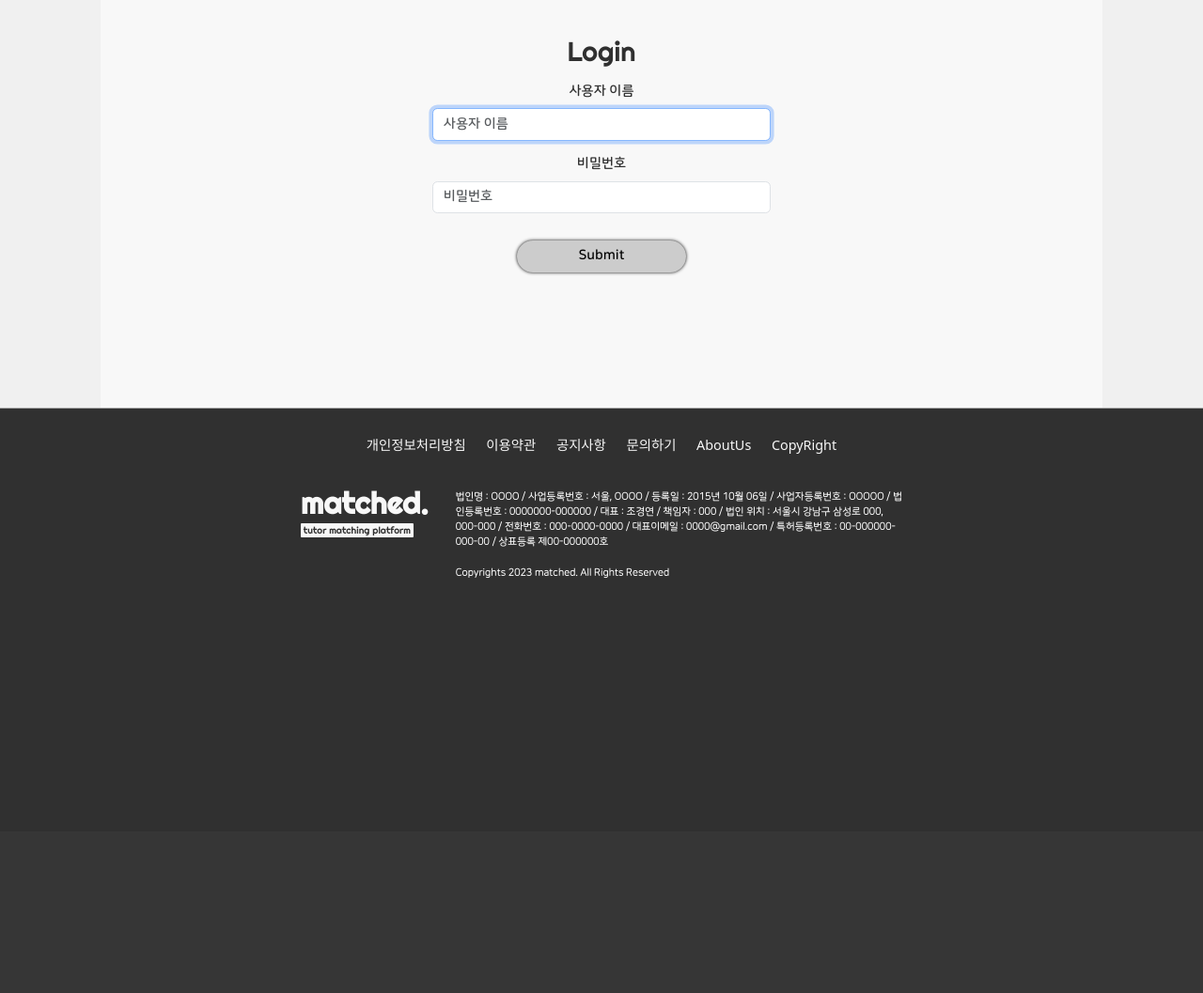
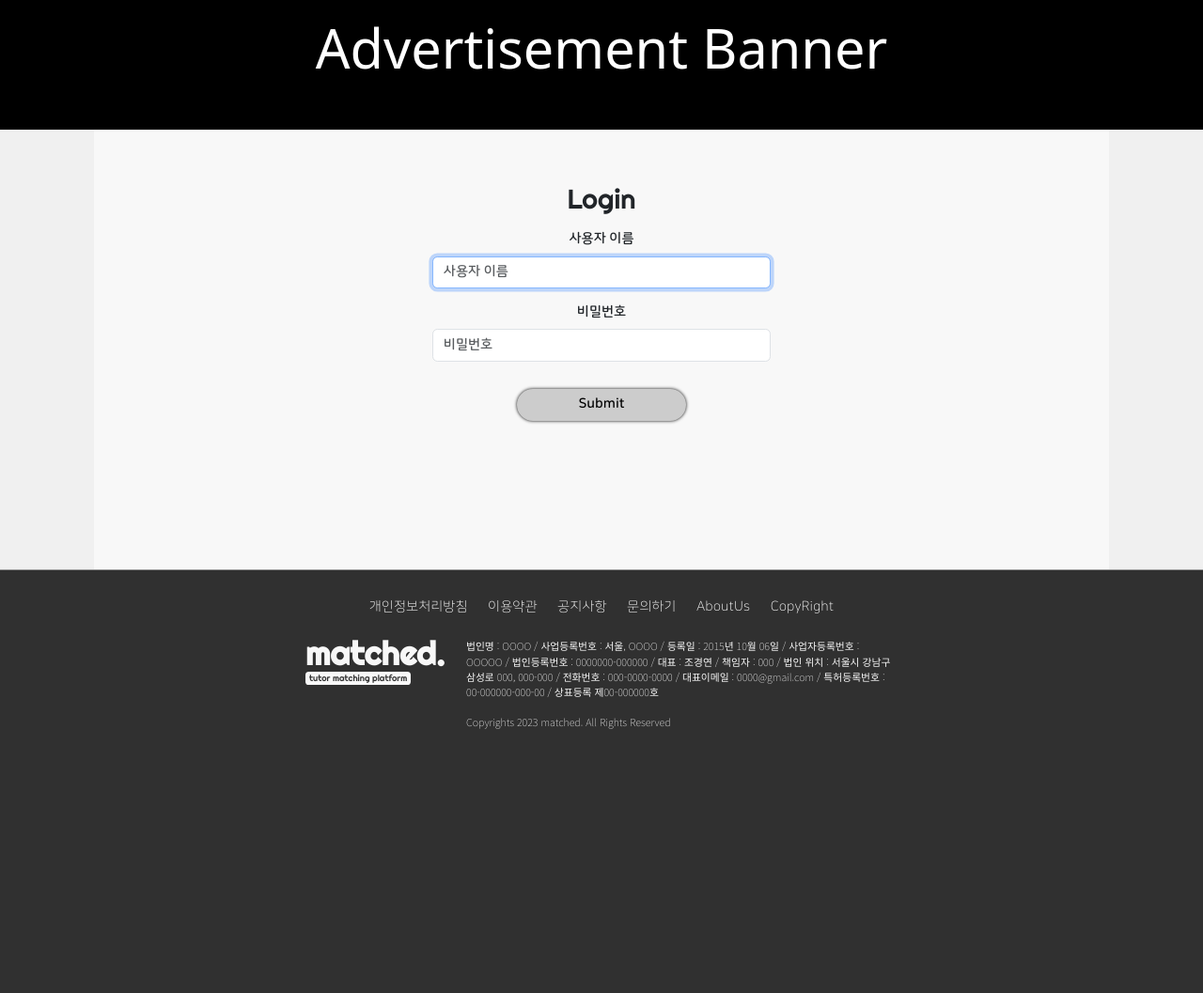
Before and after one commit to peeeeeterrrrr/Basicframe, a Django app: page /accounts/login/ in a window 1280 px wide. Shown: the part 136-1193 px from the top of the page at 94% size. Before the commit the page ends 751 px from the top, so only its background shows below. Run offline with Django 3.2, Linux system fonts and the light colour scheme; some libraries are stand-ins or nearby versions.

Commit message:
headerfooter mediaqueryfixed

```diff
--- a/advertisementapp/templates/advertisementapp/advertisementbanner.html
+++ b/advertisementapp/templates/advertisementapp/advertisementbanner.html
@@ -1,2 +1,28 @@
-<div style=" height:100%; background-color: black;">
+<style>
+    .advertisebannerbar{
+        color:white;
+        font-size: 4rem;
+        height:12rem;
+        background-color: black;
+        display:flex;
+        justify-content:center;
+        align-items:center;
+    }
+
+
+    @media (max-width: 1000px) {
+        .advertisebannerbar{
+            font-size: 2rem;
+            font-weight:900;
+            background-color:var(--middle_bg_color);
+            color:black;
+        }
+    }
+
+
+
+
+</style>
+<div class="advertisebannerbar ">
+    Advertisement Banner
 </div>
--- a/static/css/base.css
+++ b/static/css/base.css
@@ -1,43 +1,3 @@
-/*structure grid*/
-
-.Footergirdcontainer{
-    display: grid;
-    grid-template-columns: 8fr 7fr 30fr 7fr 8fr;
-    grid-template-rows: 2rem 4rem auto;
-    height:100vh;
-    max-height:500px;
-}
-
-.Contentgirdcontainer{
-    display: grid;
-    grid-template-columns: 5fr 5fr 40fr 5fr 5fr;
-    grid-template-rows:auto 6rem;
-    margin:0;
-    min-height: 63vh
-}
-
-.Headergirdcontainer{
-    display: grid;
-    grid-template-columns: 10fr 12fr 28fr 10fr;
-    grid-template-rows: 1rem 3rem 3rem 1rem;
-}
-
-.Contentbackground{
-    grid-column: 2/5;
-    grid-row: 1/3;
-}
-
-.Contentcontainer{
-    grid-column: 3/4;
-    grid-row: 1/3;
-}
-
-.advertisementcontainer{
-}
-
-
-
-
 /* font */
 .LogoFont{
     font-family: 'Righteous', cursive;
@@ -55,58 +15,42 @@
     font-family: 'NanumSquareRoundOTFEB';
 }
 
-.FooterFont{
+.FooterNavFont{
     font-family: 'NanumSquareRoundOTFL';
+}
+.FooterThinFont{
+    font-family: 'Noto Sans KR', sans-serif;
 }
 
 /* 다크모드 관리 */
 
 
-.black_background{
-    color: #F8F8F8;
-    background-color: #303030;
-}
-.black_background a {
-  text-decoration: none;
-  color: #F8F8F8;
-  transition: color 0.2s;
+
+
+
+/* 기본 테그들 관리 */
+
+label{
+    cursor: pointer;
 }
 
-.white_background{
-    color:#303030;
-    background-color: #F8F8F8;
-}
-.white_background a {
-  text-decoration: none;
-  color: #303030;
-  transition: color 0.2s;
+label:hover {
+  color: var(--hover_text_color);
 }
 
-.gray_background{
-    color: #303030;
-    background-color:#F0F0F0;
-}
-.gray_background a {
+a {
   text-decoration: none;
-  color: #303030;
   transition: color 0.2s;
+  color: var(--dark_text_color);
 }
 
-/* base containers */
-
-
 a:hover {
-  color: #FFC0CB;
+  color: var(--hover_text_color);
   text-decoration: none;
 }
 
-li {
-    list-style: none;
-}
-
-
 hr {
-  height : 1px;
+  height : 2px;
   background-color : black;
   border : 0;
   opacity:0.4;
@@ -117,10 +61,107 @@
 html {
   zoom: 90%;
   font-size: 16px;
+  color:var(--dark_text_color);
 }
 
-/* 미디어 쿼리로 픽셀에 따른 크기 조절 */
-@media screen and (max-width:1000px) {
+/* 기본 프레임 그리드 */
+.Contentgirdcontainer{
+    display: grid;
+    grid-template-columns: auto 100px 1000px 100px auto;
+    grid-template-rows:auto 6rem;
+    margin:0;
+    min-height: 65vh;
+    background-color: var(--middle_bg_color);
+}
+
+.Contentbackground{
+    grid-column: 2/5;
+    grid-row: 1/3;
+    background-color: var(--bright_bg_color);
+}
+
+.Contentcontainer{
+    grid-column: 3/4;
+    grid-row: 1/3;
+    background-color: transparent;
+}
+
+header {
+    display: grid;
+    grid-template-columns: auto 300px 700px auto;
+    grid-template-rows: 1.8rem 2.2rem 2rem 1rem;
+    position: fixed;
+    top: 0;
+    left: 0;
+    right: 0;
+    background-color: rgba(248,248,248,0.95);
+}
+
+body {
+  padding-top:7rem;
+}
+
+footer {
+    display: grid;
+    grid-template-columns: auto 150px 700px 150px auto;
+    grid-template-rows: 2rem 3rem auto;
+    height:100vh;
+    max-height:500px;
+    background-color: var(--dark_bg_color);
+    color: var(--bright_text_color);
+}
+
+footer a{
+    color: var(--bright_text_color);
+}
+
+
+/* 웹 화면 관리*/
+@media (max-width: 1000px) {
+
+    /* 기본 프레임 그리드 변경 */
+    .Contentgirdcontainer{
+        display: grid;
+        grid-template-columns: auto 1fr 6fr 1fr auto;
+        grid-template-rows:auto 6rem;
+        margin:0;
+        min-height: 65vh
+    }
+
+    .Contentbackground{
+        grid-column: 2/5;
+        grid-row: 1/3;
+    }
+
+    .Contentcontainer{
+        grid-column: 3/4;
+        grid-row: 1/3;
+    }
+
+    header {
+        display: grid;
+        grid-template-columns: 1fr 6fr 1fr;
+        grid-template-rows: 5rem 0.7rem;
+        background-color: rgba(20,20,20,0.85);
+        position: fixed;
+        top: 0;
+        left: 0;
+        right: 0;
+    }
+
+    body {
+      padding-top:6.5rem;
+    }
+
+    footer {
+        display: grid;
+        grid-template-columns: 2fr 3fr 3fr 2fr;
+        grid-template-rows: 3rem 5rem auto;
+        height:100vh;
+        max-height:400px;
+    }
+
+    /* 앱화면 디폴트 세팅 */
     html {
         font-size: 12px;
     }
--- a/static/css/frame/footer.css
+++ b/static/css/frame/footer.css
@@ -15,33 +15,62 @@
     flex-direction: row
     align-items: flex-start;
 }
-.FooterLogoItem{
+.FooterLogoItem_Web{
+    zoom: 0.8;
     margin-right:2rem;
     position: relative;
-    bottom:10px;
+    bottom:25px;
 }
-
-.FooterLogo{
-    font-size: 2.2rem;
-    font-weight:900;
-}
-
-.FooterSubLogo{
-    display: inline-block;
-    padding: 0;
-    border-radius: 1px;
-    font-size: 0.7rem;
-    position: relative;
-    bottom:7px;
+.FooterLogoItem_App{
+    display:none;
 }
 .FooterLogoDetail{
     font-size: 0.75rem;
-    color: white;
-    font-weight:900;
 }
 
-.limenu {
-    color: white;
-    display: block;
+.FooterNavAStyle{
     margin-left:1.5rem
 }
+
+
+@media (max-width: 1000px) {
+    .Footernavmenu{
+        grid-column: 2/3;
+        grid-row: 3/4;
+        display: flex;
+        justify-content: flex-start;
+        flex-direction: column;
+        align-items: flex-start;
+    }
+
+    .FooterBanner{
+        grid-column: 3/4;
+        grid-row: 3/4;
+        display: flex;
+        justify-content: flex-start;
+        flex-direction: column;
+        align-items: center;
+    }
+    .FooterLogoItem_Web{
+        display:none;
+    }
+    .FooterLogoItem_App{
+        grid-column: 2/4;
+        grid-row: 2/3;
+        display: flex;
+        justify-content: center;
+        flex-direction: row;
+        align-items: flex-start;
+        zoom:0.8;
+        position: relative;
+        bottom:25px;
+    }
+    .FooterLogoDetail{
+        font-size: 0.7rem;
+    }
+    .FooterNavAStyle{
+        margin-left:0;
+        margin-bottom:1rem;
+    }
+
+}
--- a/static/css/frame/header.css
+++ b/static/css/frame/header.css
@@ -1,98 +1,68 @@
-.HeaderLogoItem{
+/* header 요소 아이템 배치*/
+.HeaderLogoItem_Web{
     grid-column: 2/3;
-    grid-row: 2/4;
+    grid-row: 1/4;
     display: flex;
     justify-content: center;
     flex-direction: column;
 }
-.HeaderLogo{
-    text-shadow: 0.5px 0.5px 0.5px gray;
-    font-size: 3.5rem;
-    font-weight:900;
-}
-.HeaderSubLogo{
-    display: inline-block;
-    padding: 0px 2px;
-    border-radius: 5px;
-    font-size: 1rem;
-    position: relative;
-    bottom:9px;
+
+.HeaderLogoItem_App{
+    display:none;
 }
 
-.Headeraccountbanner{
+.HeaderAccountItem {
+  grid-column: 3/4;
+  grid-row: 2/3;
+  display: flex;
+  flex-direction: row-reverse;
+  justify-content: flex-start;
+  align-items: flex-start;
+}
+
+
+/* 주의 : label을 사용할때는 grid칸이 절대 겹치면 안됨*/
+.HeadernavmenuItem{
     grid-column: 3/4;
-    grid-row: 2/3;
+    grid-row: 3/4;
+    font-size: 1.1rem;
     display: flex;
     flex-direction: row-reverse;
     align-items: flex-end;
+    position: relative;
+    top:6px;
 }
 
-.HeaderIconNavStyle{
-    color:#424242;
-    font-size: 1.5rem;
-    margin-left: 1rem;
+.headerhr{
+    grid-column: 1/5;
+    grid-row: 4/5;
+    display: flex;
+    flex-direction: column-reverse;
+    justify-content: flex-start;
 }
 
-.HeaderIconSnsStyle{
-    margin-left: 1rem;
+/* 아이콘 관리*/
+.iconstyle{
+    color:var(--dark_text_color);
+    font-size: 1.8rem;
+    text-shadow: 0 0 2px #404040;
+
 }
 
-.Headernavmenu{
-    grid-column: 3/4;
-    grid-row: 3/4;
-    font-size: 1.1rem;
-    font-weight:50;
-    display: flex;
-    flex-direction: row-reverse;
-    align-items: flex-end;
-}
+
 .burgermenu{
     display:none;
 }
 
-/* mediaquery */
-@media (max-width: 800px) {
-    .HeaderLogoItem{
-        grid-column: 2/4;
-        grid-row: 1/5;
-        display: flex;
-        justify-content: center;
-        flex-direction: column;
-        align-items: center;
-    }
 
-    .Headeraccountbanner{
-        grid-column: 4/5;
-        grid-row: 1/5;
-        display: flex;
-        flex-direction: row-reverse;
-        align-items: flex-start;
-        justify-content: flex-start;
-    }
-    .Headernavmenu{
-        display:none;
-    }
-    .burgermenu{
-        grid-column: 1/2;
-        grid-row: 1/5;
-        display: flex;
-        flex-direction: row;
-        align-items: flex-start;
-        justify-content: flex-start;
-    }
-}
 
-/* burger menu 관련*/
-.limenu {
-    display: block;
+/* 메뉴바 관리*/
+
+.headerdivmenu {
     margin-left:1.5rem
 }
 
-.menu-icon {
-  font-size: 3rem;
-}
-
-.menu {
+.burgernavbar {
   display: flex;
   flex-direction: column;
   justify-content: center;
--- /dev/null
+++ b/static/css/variable.css
@@ -0,0 +1,8 @@
+:root {
+  --dark_bg_color: #303030;
+  --bright_bg_color: #F8F8F8;
+  --middle_bg_color: #F0F0F0;
+  --dark_text_color: #303030;
+  --bright_text_color: #F8F8F8;
+  --hover_text_color: #FFC0CB;
+}
--- /dev/null
+++ b/templates/accountnavmenu.html
@@ -0,0 +1,10 @@
+<div class="headerdivmenu"><a href="#">로그인</a></div>
+<div class="headerdivmenu"><a href="#">회원가입</a></div>
+<div class="headerdivmenu"><a href="#">둘러보기</a></div>
+<div class="headerdivmenu"><a href="#">둘러보기</a></div>
+<div class="headerdivmenu"><a href="#">둘러보기</a></div>
+<div class="headerdivmenu"><a href="#">둘러보기</a></div>
+<div class="headerdivmenu"><a href="#">둘러보기</a></div>
+<div class="headerdivmenu"><a href="#">둘러보기</a></div>
+<div class="headerdivmenu"><a href="#">둘러보기</a></div>
+<div class="headerdivmenu"><a href="#">둘러보기</a></div>
--- a/templates/base.html
+++ b/templates/base.html
@@ -5,23 +5,27 @@
 {% include 'head.html' %}
 
 <body>
-    <div class="Headergirdcontainer white_background">
+    <header>
         {% include 'header.html' %}
-    </div>
-    <hr>
-    <div class="advertisementcontainer">
+    </header>
+
+
+    <main>
+    <div>
         {% include 'advertisementapp/advertisementbanner.html' %}
     </div>
-    <div  class="gray_background Contentgirdcontainer" >
-        <div class="white_background Contentbackground">
+    <div  class="Contentgirdcontainer" >
+        <div class="Contentbackground">
         </div>
-        <div class="white_background Contentcontainer">
+        <div class="Contentcontainer">
             {% block content %}
             {% endblock %}
         </div>
     </div>
+    </main>
     <hr>
-    <div class="Footergirdcontainer black_background">
+    <footer>
         {% include 'footer.html' %}
-    </div>
+    </footer>
+</body>
 </html>
--- a/templates/footer.html
+++ b/templates/footer.html
@@ -1,20 +1,18 @@
 
-<div class="Footernavmenu" style="color:white">
+<div class="Footernavmenu FooterNavFont">
         {% include 'footermenu.html' %}
 </div>
 <div class="FooterBanner ">
-    <div class="LogoFont FooterLogoItem">
-        <div class="FooterLogo">
-          <a href=#>matched.</a>
-        </div>
-        <div class="FooterSubLogo white_background">
-            &nbsptutor matching platform&nbsp
-        </div>
+    <div class="FooterLogoItem_Web">
+        {% include 'snippets/Logo_Bright.html' %}
     </div>
-    <div class="FooterLogoDetail FooterFont" >
+    <div class="FooterLogoDetail FooterThinFont " >
         법인명 : OOOO / 사업등록번호 : 서울, OOOO / 등록일 : 2015년 10월 06일 /
         사업자등록번호 : OOOOO / 법인등록번호 : 0000000-000000 / 대표 : 조경연 / 책임자 : 000 /
         법인 위치 : 서울시 강남구 삼성로 000, 000-000 / 전화번호 : 000-0000-0000 / 대표이메일 : 0000@gmail.com  /
         특허등록번호 : 00-000000-000-00 / 상표등록 제00-000000호 <br><br>Copyrights 2023 matched. All Rights Reserved
     </div>
 </div>
+<div class="FooterLogoItem_App">
+    {% include 'snippets/Logo_Bright.html' %}
+</div>
--- a/templates/footermenu.html
+++ b/templates/footermenu.html
@@ -1,7 +1,7 @@
-<li class="limenu"><a href="#" >개인정보처리방침</a></li>
-<li class="limenu"><a href="#">이용약관</a></li>
-<li class="limenu"><a href="#">공지사항</a></li>
-<li class="limenu"><a href="#">문의하기</a></li>
-<li class="limenu"><a href="#">AboutUs</a></li>
-<li class="limenu"><a href="#">CopyRight</a></li>
-<li class="limenu"><a href="#"></a></li>
+<a class="FooterNavAStyle" href="#" >개인정보처리방침</a>
+<a class="FooterNavAStyle" href="#">이용약관</a>
+<a class="FooterNavAStyle" href="#">공지사항</a>
+<a class="FooterNavAStyle" href="#">문의하기</a>
+<a class="FooterNavAStyle" href="#">AboutUs</a>
+<a class="FooterNavAStyle" href="#">CopyRight</a>
+<a class="FooterNavAStyle" href="#"></a>
--- a/templates/head.html
+++ b/templates/head.html
@@ -6,7 +6,7 @@
     <!--  반응형 웹 만들어주기  -->
     <meta name="viewport" content="width=device-width, initial-scale=1, shrink-to-fit=no"> <!-- 모바일 크기에 맞춰주기-->
     <link rel="short icon" href="#">
-    <title>TITLE</title>
+    <title>BasicFrameForWeb</title>
 
     <!--부트스트랩링크-->
     <link href="https://cdn.jsdelivr.net/npm/bootstrap@5.3.0-alpha1/dist/css/bootstrap.min.css" rel="stylesheet"
@@ -17,6 +17,7 @@
     <link rel="preconnect" href="https://fonts.googleapis.com">
     <link rel="preconnect" href="https://fonts.gstatic.com" crossorigin>
     <link href="https://fonts.googleapis.com/css2?family=Righteous&display=swap" rel="stylesheet">
+    <link href="https://fonts.googleapis.com/css2?family=Noto+Sans+KR:wght@100&display=swap" rel="stylesheet">
 
     <!-- 구글 material icon-->
     <link href="https://fonts.googleapis.com/css2?family=Material+Icons" rel="stylesheet">
@@ -25,6 +26,7 @@
     <link rel="stylesheet" type="text/css" href="{% static 'css/frame/header.css' %}">
     <link rel="stylesheet" type="text/css" href="{% static 'css/frame/footer.css' %}">
     <link rel="stylesheet" type="text/css" href="{% static 'css/base.css' %}">
+    <link rel="stylesheet" type="text/css" href="{% static 'css/variable.css' %}">
     <link rel="stylesheet" type="text/css" href="{% static 'css/form/basicform.css' %}">
 
     <style>
--- a/templates/header.html
+++ b/templates/header.html
@@ -1,44 +1,36 @@
+<!-- 로고 배너 -->
+<div class="HeaderLogoItem_Web" >
+    {% include 'snippets/Logo_Dark.html' %}
+</div>
+<div class="HeaderLogoItem_App" >
+    {% include 'snippets/Logo_Bright.html' %}
+</div>
 
-<!-- 로고 배너 -->
-<div class="HeaderLogoItem LogoFont" >
-    <div>
-        <div class="HeaderLogo">
-          <a href=#>matched.</a>
-        </div>
-        <div class="HeaderSubLogo black_background">
-            &nbsptutor matching platform&nbsp
-        </div>
+
+<!-- 계정 관련 배너 -->
+<div class="HeaderAccountItem">
+    <input style="display:none;" type="checkbox" id="menu-toggle-account">
+    <label for="menu-toggle-account" class="iconstyle material-icons">account_circle</label>
+    <div class="accountnavbar">
+        {% include 'accountnavmenu.html' %}
     </div>
 </div>
-<!-- 계정, 알람 관련 배너 -->
-<div class="Headeraccountbanner">
-    {% if not user.is_authenticated %}
-        <a class="HeaderIconSnsStyle" href="#">
-        <img src="https://img.icons8.com/ios-glyphs/25/null/facebook-new.png"/>
-        </a>
-        <a class="HeaderIconSnsStyle" href="#">
-        <img src="https://img.icons8.com/ios-glyphs/25/null/instagram-new.png"/>
-        </a>
 
-    {% else %}
-        <a class="material-icons HeaderIconNavStyle">
-        <span>notifications</span>
-        </a>
-        <a class="material-icons HeaderIconNavStyle">
-        <span>account_circle</span>
-        </a>
-
-    {% endif %}
+<!-- 버거메뉴 -->
+<div class="burgermenu">
+    <input style="display:none;" type="checkbox" id="menu-toggle-burger">
+    <label  for="menu-toggle-burger" class="iconstyle material-icons" >menu</label>
+    <div class="burgernavbar">
+    {% include 'headernavmenu.html' %}
+    </div>
 </div>
 
-<div class="Headernavmenu NavFont disappear">
-        {% include 'headermenu.html' %}
+
+<!-- 헤더 내비게이션 메뉴-->
+<div class="HeadernavmenuItem NavFont">
+    {% include 'headernavmenu.html' %}
 </div>
 
-<div class="burgermenu">
-    <input style="display:none;" type="checkbox" id="menu-toggle">
-    <label  for="menu-toggle" class="menu-icon material-icons" >menu</label>
-    <ul class="menu">
-    {% include 'headermenu.html' %}
-    </ul>
-</div>
+
+<!--hr-->
+<div class="headerhr"><hr></div>
--- a/templates/headermenu.html
+++ /dev/null
@@ -1,7 +0,0 @@
-<li class="limenu"><a href="#">로그인</a></li>
-<li class="limenu"><a href="#">회원가입</a></li>
-<li class="limenu"><a href="#">둘러보기</a></li>
-<li class="limenu"><a href="#">문의하기</a></li>
-<li class="limenu"><a href="#">AboutUs</a></li>
-<li class="limenu"><a href="#">Guide</a></li>
-<li class="limenu"><a href="#"></a></li>
--- /dev/null
+++ b/templates/headernavmenu.html
@@ -0,0 +1,7 @@
+<div class="headerdivmenu"><a href="#">로그인</a></div>
+<div class="headerdivmenu"><a href="#">회원가입</a></div>
+<div class="headerdivmenu"><a href="#">둘러보기</a></div>
+<div class="headerdivmenu"><a href="#">문의하기</a></div>
+<div class="headerdivmenu"><a href="#">AboutUs</a></div>
+<div class="headerdivmenu"><a href="#">Guide</a></div>
+<div class="headerdivmenu"><a href="#"></a></div>
--- /dev/null
+++ b/templates/snippets/Logo_Bright.html
@@ -0,0 +1,31 @@
+<style>
+.Logobright{
+    font-size: 3rem;
+    font-weight:900;
+    position: relative;
+    top:12px;
+}
+.Logobright a{
+    color: #F8F8F8
+}
+.Logodark a:hover{
+    color: var(--hover_text_color);
+}
+.SubLogobright{
+    display: inline-block;
+    padding: 0px 2px;
+    border-radius: 5px;
+    font-size: 0.8rem;
+    background-color: #F8F8F8;
+    color: #303030;
+}
+</style>
+
+<div class="LogoFont">
+    <div class="Logobright">
+      <a href=#>matched.</a>
+    </div>
+    <div class="SubLogobright">
+        &nbsptutor matching platform&nbsp
+    </div>
+</div>
--- /dev/null
+++ b/templates/snippets/Logo_Dark.html
@@ -0,0 +1,31 @@
+<style>
+.Logodark{
+    font-size: 3rem;
+    font-weight:900;
+    position: relative;
+    top:12px;
+}
+.Logodark a{
+    color: #303030
+}
+.Logodark a:hover{
+    color: var(--hover_text_color);
+}
+.SubLogodark{
+    display: inline-block;
+    padding: 0px 2px;
+    border-radius: 5px;
+    font-size: 0.8rem;
+    background-color: #303030;
+    color: #F8F8F8;
+}
+</style>
+
+<div class="LogoFont">
+    <div class="Logodark">
+      <a href=#>matched.</a>
+    </div>
+    <div class="SubLogodark">
+        &nbsptutor matching platform&nbsp
+    </div>
+</div>
```
Also changed, not shown: other parts of static/css/frame/header.css (+80 -12 lines).
